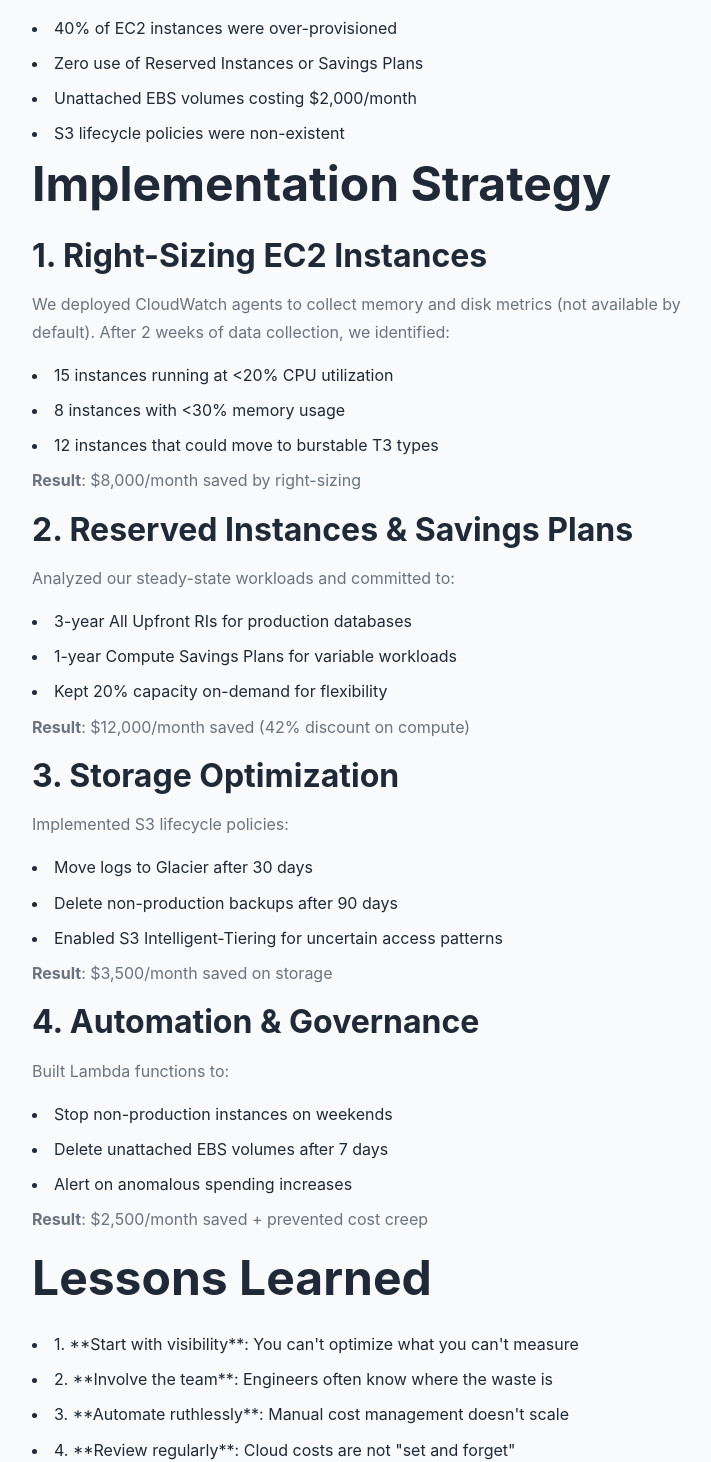
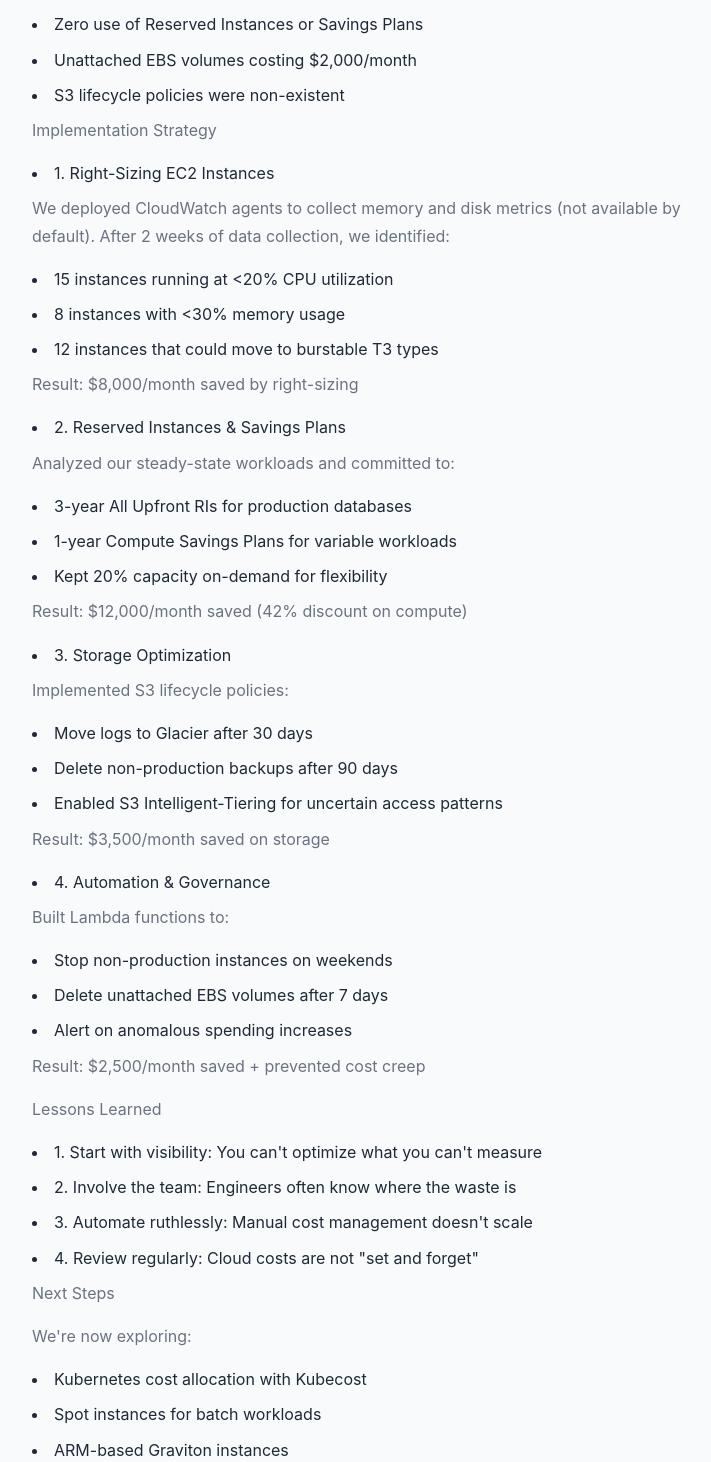
Before and after one commit to SojiJoro/adesoji-portfolio, a Next.js app: page /blog/aws-cost-optimisation-tactics in a window 1280 px wide. Shown: the part 788-2250 px from the top of the page, without its empty margins (256-967 px from the left). Built offline with nearby package versions, Linux system fonts and the light colour scheme.

Commit message:
name removal

```diff
--- a/package.json
+++ b/package.json
@@ -12,7 +12,7 @@
     "aos": "^2.3.4",
     "html2pdf.js": "^0.10.3",
     "lucide-react": "^0.517.0",
-    "next": "15.3.3",
+    "next": "^15.3.3",
     "puppeteer-core": "^24.10.2",
     "react": "^19.0.0",
     "react-dom": "^19.0.0"
--- a/src/app/about/page.tsx
+++ b/src/app/about/page.tsx
@@ -30,7 +30,7 @@ export default function AboutPage() {
             Multidisciplinary Site Reliability Engineer (SRE) and Technical Support Leader with 8+ years of hands-on experience across cloud infrastructure, DevOps, and end-user support operations. Adept at architecting and maintaining highly available, secure, and scalable systems using tools like AWS, Kubernetes, Terraform, Linux, and Docker. I bring a unique mix of cloud engineering, remote support leadership, and incident response expertise, driving both operational excellence and user satisfaction.
           </p>
           <p>
-            At Eiger Trading Advisors, I lead infrastructure monitoring and reliability across Amazon Web Services (AWS), managing EC2, RDS, CloudWatch, Route 53, IAM, and VPC resources, with a strong emphasis on automation and cost optimisation. I’ve also delivered success across CI/CD pipelines, IaC (Infrastructure as Code) with Terraform, and system observability using Grafana, Prometheus, and CloudWatch Logs.
+            Currently, I lead infrastructure monitoring and reliability across Amazon Web Services (AWS), managing EC2, RDS, CloudWatch, Route 53, IAM, and VPC resources, with a strong emphasis on automation and cost optimisation. I’ve also delivered success across CI/CD pipelines, IaC (Infrastructure as Code) with Terraform, and system observability using Grafana, Prometheus, and CloudWatch Logs.
           </p>
           <p>
             In previous roles, I’ve been the go-to engineer for:
--- a/src/app/blog/[slug]/page.tsx
+++ b/src/app/blog/[slug]/page.tsx
@@ -29,9 +29,9 @@ const blogData: Record<string, BlogPost> = {
     category: 'Cloud Optimization',
     tags: ['AWS', 'FinOps', 'Cost Optimization', 'Cloud'],
     content: `
-When I joined Eiger Trading Advisors, our AWS bill was growing 15% month-over-month. The CFO was concerned, and rightfully so. Here's how we reversed the trend and achieved sustainable cost savings.
+When I started my current role, our AWS bill was growing 15% month-over-month. The CTO was concerned, and rightfully so. Here's how we reversed the trend and achieved sustainable cost savings.
 
-## The Initial Assessment
+The Initial Assessment
 
 Our first step was conducting a comprehensive audit using AWS Cost Explorer and Trusted Advisor. The findings were eye-opening:
 
@@ -40,9 +40,9 @@ Our first step was conducting a comprehensive audit using AWS Cost Explorer and
 • Unattached EBS volumes costing $2,000/month
 • S3 lifecycle policies were non-existent
 
-## Implementation Strategy
+Implementation Strategy
 
-### 1. Right-Sizing EC2 Instances
+1. Right-Sizing EC2 Instances
 
 We deployed CloudWatch agents to collect memory and disk metrics (not available by default). After 2 weeks of data collection, we identified:
 
@@ -50,43 +50,43 @@ We deployed CloudWatch agents to collect memory and disk metrics (not available
 - 8 instances with <30% memory usage
 - 12 instances that could move to burstable T3 types
 
-**Result**: $8,000/month saved by right-sizing
+Result: $8,000/month saved by right-sizing
 
-### 2. Reserved Instances & Savings Plans
+2. Reserved Instances & Savings Plans
 
 Analyzed our steady-state workloads and committed to:
 - 3-year All Upfront RIs for production databases
 - 1-year Compute Savings Plans for variable workloads
 - Kept 20% capacity on-demand for flexibility
 
-**Result**: $12,000/month saved (42% discount on compute)
+Result: $12,000/month saved (42% discount on compute)
 
-### 3. Storage Optimization
+3. Storage Optimization
 
 Implemented S3 lifecycle policies:
 - Move logs to Glacier after 30 days
 - Delete non-production backups after 90 days
 - Enabled S3 Intelligent-Tiering for uncertain access patterns
 
-**Result**: $3,500/month saved on storage
+Result: $3,500/month saved on storage
 
-### 4. Automation & Governance
+4. Automation & Governance
 
 Built Lambda functions to:
 - Stop non-production instances on weekends
 - Delete unattached EBS volumes after 7 days
 - Alert on anomalous spending increases
 
-**Result**: $2,500/month saved + prevented cost creep
+Result: $2,500/month saved + prevented cost creep
 
-## Lessons Learned
+Lessons Learned
 
-1. **Start with visibility**: You can't optimize what you can't measure
-2. **Involve the team**: Engineers often know where the waste is
-3. **Automate ruthlessly**: Manual cost management doesn't scale
-4. **Review regularly**: Cloud costs are not "set and forget"
+1. Start with visibility: You can't optimize what you can't measure
+2. Involve the team: Engineers often know where the waste is
+3. Automate ruthlessly: Manual cost management doesn't scale
+4. Review regularly: Cloud costs are not "set and forget"
 
-## Next Steps
+ Next Steps
 
 We're now exploring:
 - Kubernetes cost allocation with Kubecost
@@ -107,7 +107,7 @@ The journey to cost optimization never truly ends, but with the right approach,
     content: `
 Being dyslexic in tech isn't always easy, but it's given me unique strengths that make me a better SRE. Here's my story and what I've learned about building inclusive teams.
 
-## The Challenge
+The Challenge
 
 Dyslexia affects how I process written information. In a field dominated by:
 - Code reviews
@@ -117,53 +117,53 @@ Dyslexia affects how I process written information. In a field dominated by:
 
 This could be seen as a disadvantage. But I've learned to turn it into a strength.
 
-## My Adaptations
+ My Adaptations
 
-### Visual Thinking
+ Visual Thinking
 I naturally think in diagrams and patterns. This helps me:
 - Design better system architectures
 - Spot anomalies in monitoring dashboards
 - Create clearer documentation with visuals
 
-### Automation Focus
+ Automation Focus
 Reading logs is challenging, so I've become obsessed with:
 - Creating better alerts that surface issues clearly
 - Building dashboards that tell stories visually
 - Automating repetitive tasks to reduce cognitive load
 
-### Communication Style
+ Communication Style
 I've developed techniques like:
 - Using voice notes for complex explanations
 - Creating video tutorials instead of written guides
 - Advocating for pair programming and mob sessions
 
-## Building Inclusive Teams
+ Building Inclusive Teams
 
 As a lead, I now champion:
 
-**Diverse Documentation**
+Diverse Documentation
 - Video walkthroughs alongside written docs
 - Diagram-first architecture reviews
 - Interactive runbooks with clear visual cues
 
-**Flexible Communication**
+Flexible Communication
 - Encourage various formats (video, audio, visual)
 - Regular face-to-face check-ins
 - Collaborative debugging sessions
 
-**Tool Selection**
+Tool Selection
 - IDEs with excellent syntax highlighting
 - Voice-to-text tools for documentation
 - Visual diff tools for code reviews
 
-## The Hidden Advantages
+ The Hidden Advantages
 
 Dyslexia has made me:
-1. **More empathetic**: I understand struggle and adaptation
-2. **Better at simplification**: Complex writing frustrates me, so I make things clearer
-3. **Innovative**: I find unconventional solutions because conventional ones don't always work for me
+1. More empathetic: I understand struggle and adaptation
+2. Better at simplification: Complex writing frustrates me, so I make things clearer
+3. Innovative: I find unconventional solutions because conventional ones don't always work for me
 
-## Advice for Others
+ Advice for Others
 
 If you're neurodivergent in tech:
 - Your perspective is valuable
@@ -177,7 +177,7 @@ If you're a manager:
 - Focus on outcomes, not methods
 - Create psychological safety for disclosure
 
-## Moving Forward
+ Moving Forward
 
 The tech industry is slowly recognizing the value of neurodiversity. By sharing our stories and advocating for inclusive practices, we can build better teams that leverage everyone's strengths.
 
```
Also changed, not shown: src/components/BlogPostContent.tsx (deleted), 1 other file (tests, documents, lock files or other folders).
